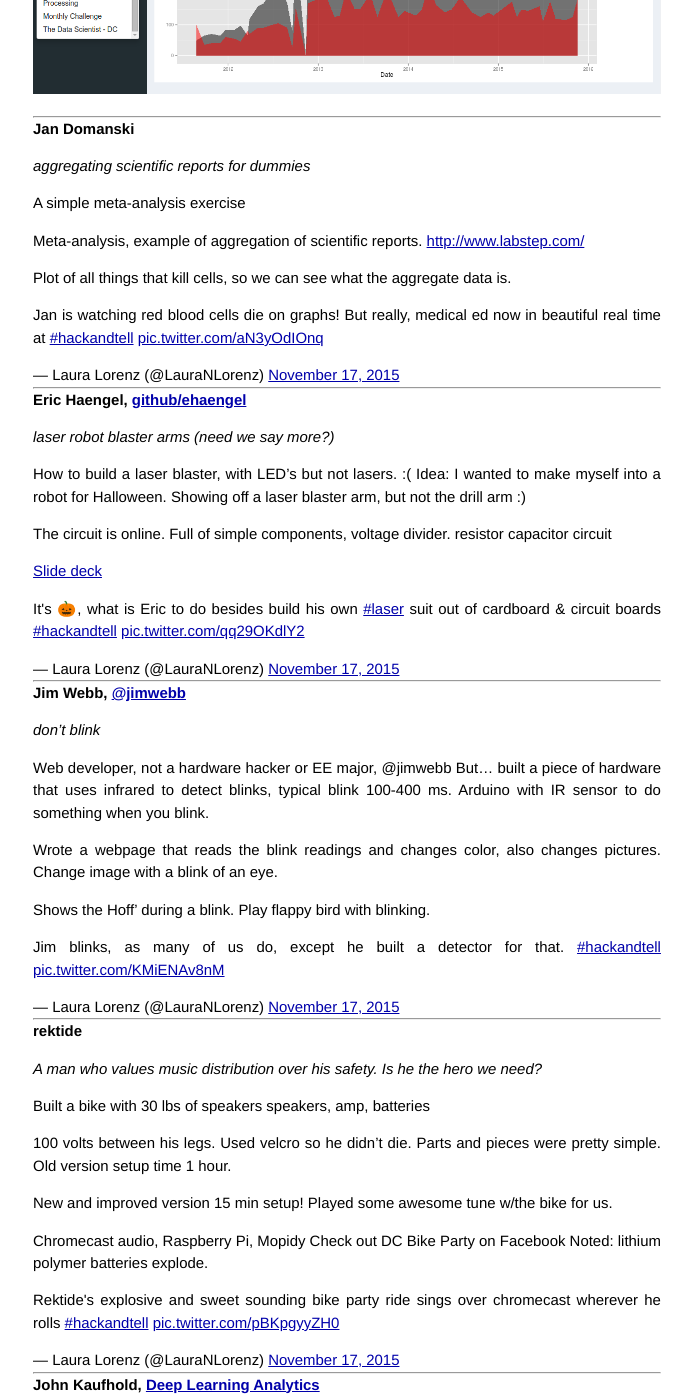
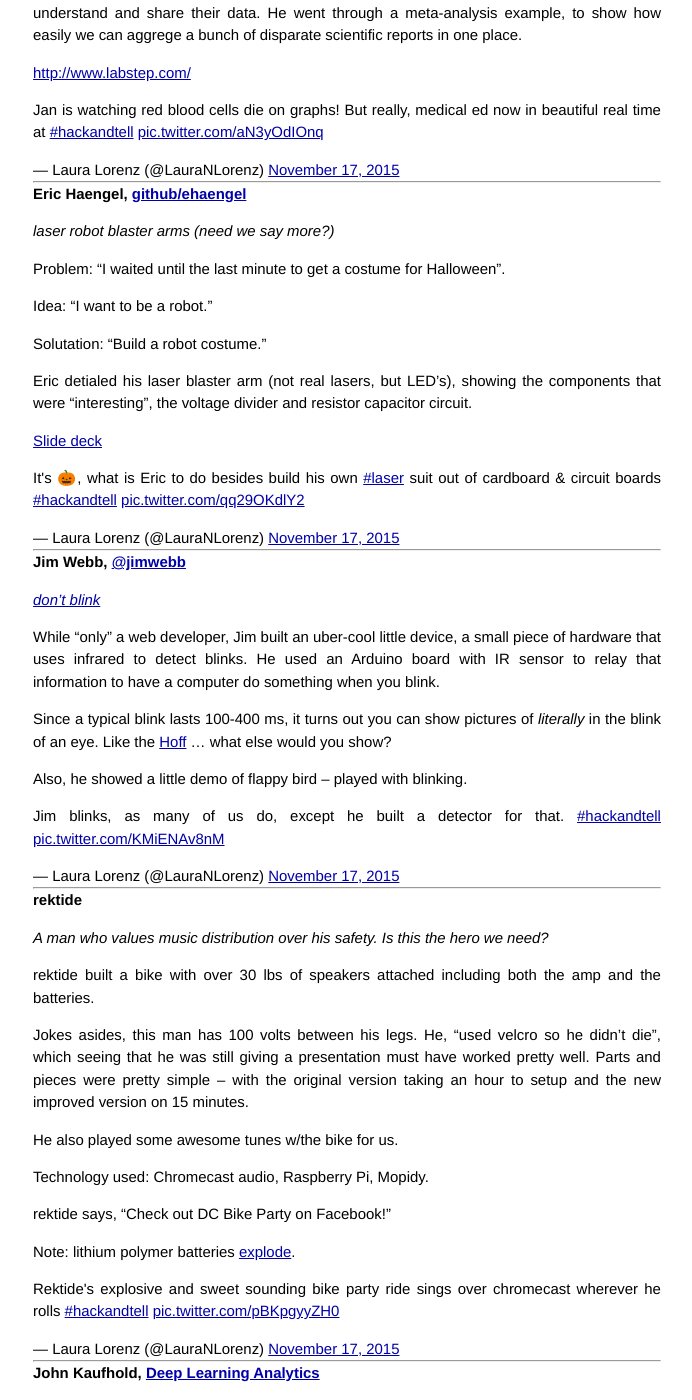
Before and after one commit to dchackandtell/dchackandtell.github.io, a Jekyll site: the page built from _posts/2015/2015-11-18-round-26.md, in a window 1280 px wide and 1400 px high, scrolled down 1717 px. Shown: the whole window, without its empty margins (293-985 px from the left). Built offline with Jekyll 4.4.1, drawn with Linux system fonts in a browser that asks for light colours; comment, search, counter and statistics services are not loaded; some of the changed text lies outside the part shown.

Commit message:
First draft

```diff
--- a/_posts/2015/2015-11-18-round-26.md
+++ b/_posts/2015/2015-11-18-round-26.md
@@ -31,15 +31,15 @@
 The day his fitbit and it died he started working on a device, an Arduino Uno R3 with a GPS logger and other parts -- and put the whole thing in a fanny pack.
  Now he has all the data!
 
+[Blog post](http://onceknewatechnohacker.blogspot.com/)
+
+[Slide deck](https://docs.google.com/presentation/d/1-1x5fayx34heKOtvB8B77Vld8l_S_pYmDIjWdkQxFZc/edit?usp=sharing)
+
 What's next? Nicer plots and commute data!
 
 Q from Steve: Anyone have experience plotting GPS tracks? Can you recommend tools/frameworks/libraries? If you can, contact him!
 
 Code lives at: [https://github.com/HackMasterFlash/GpsTrackTools](https://github.com/HackMasterFlash/GpsTrackTools)
-
-[Blog post](http://onceknewatechnohacker.blogspot.com/)
-
-[Slide deck](https://docs.google.com/presentation/d/1-1x5fayx34heKOtvB8B77Vld8l_S_pYmDIjWdkQxFZc/edit?usp=sharing)
 
 <blockquote class="twitter-tweet" lang="en"><p lang="en" dir="ltr">Steve broke his Fitbit 😓 so he built his own!! <a href="https://twitter.com/hashtag/hackandtell?src=hash">#hackandtell</a> <a href="https://twitter.com/hashtag/dopaminesquirts?src=hash">#dopaminesquirts</a> 💪 <a href="https://t.co/0IuBnP81hR">pic.twitter.com/0IuBnP81hR</a></p>&mdash; Laura Lorenz (@LauraNLorenz) <a href="https://twitter.com/LauraNLorenz/status/666410854003380224">November 17, 2015</a></blockquote>
 <script async src="//platform.twitter.com/widgets.js" charset="utf-8"></script>
@@ -49,31 +49,28 @@
 # Harlan Harris, [@harlanh](https://twitter.com/harlanh)
 _meta-meetup madness!_
 
-Promo for Data Science DC. (http://www.meetup.com/Data-Science-DC/)
+Harlan is part of _a lot_ of data-related meetups, [Data Science DC](http://www.meetup.com/Data-Science-DC/), et al.
+He often introduces these meetups by showing a plot about ... the meetup attendence itself!
+While deleciously self-referential, this took too much time so Harlin hacked together a shiny app that uses data from the official API itself.
 
-Meta talk about meetups themselves!
-
-Plots the data from meetup that shows the RSVP and headcounts automatically (for groups that enter their headcount).
-
-More data there in the future: event data, each member, their cross-group joins and their public posts.
+His app plots the data from meetup that shows the RSVP and headcounts automatically (for groups that enter their headcount). More data is there for the future: event data, each member, their cross-group joins and their public posts ... so much to do!
 
 Shiny App: [https://harlanh.shinyapps.io/shiny-meetup-stats](https://harlanh.shinyapps.io/shiny-meetup-stats)
 
 Code lives at [https://github.com/HarlanH/shiny-meetup-stats](https://github.com/HarlanH/shiny-meetup-stats)
 
-![](../../../assets/images/live_pics/round_26/Harlin_pres_11_15.png)
+<blockquote class="twitter-tweet" lang="en"><p lang="en" dir="ltr"><a href="https://twitter.com/HarlanH">@HarlanH</a> showed off a shiny new <a href="https://twitter.com/hashtag/Shiny?src=hash">#Shiny</a> app that exposes <a href="https://twitter.com/hashtag/meetup?src=hash">#meetup</a> data. <a href="https://twitter.com/hashtag/hackandtell?src=hash">#hackandtell</a> <a href="https://t.co/B4ppl9OByE">pic.twitter.com/B4ppl9OByE</a></p>&mdash; Laura Lorenz (@LauraNLorenz) <a href="https://twitter.com/LauraNLorenz/status/666412631599771648">November 17, 2015</a></blockquote>
+<script async src="//platform.twitter.com/widgets.js" charset="utf-8"></script>
 
 -------------
 
 # Jan Domanski
 _aggregating scientific reports for dummies_
 
-A simple meta-analysis exercise
+Jan wanted to show off a project he had been working on to help scientsits (and non-scientists) understand and share their data.
+He went through a meta-analysis example, to show how easily we can aggrege a bunch of disparate scientific reports in one place.
 
-Meta-analysis, example of aggregation of scientific reports.
 [http://www.labstep.com/](http://www.labstep.com/)
-
-Plot of all things that kill cells, so we can see what the aggregate data is.
 
 <blockquote class="twitter-tweet" lang="en"><p lang="en" dir="ltr">Jan is watching red blood cells die on graphs! But really, medical ed now in beautiful real time at <a href="https://twitter.com/hashtag/hackandtell?src=hash">#hackandtell</a> <a href="https://t.co/aN3yOdIOnq">pic.twitter.com/aN3yOdIOnq</a></p>&mdash; Laura Lorenz (@LauraNLorenz) <a href="https://twitter.com/LauraNLorenz/status/666414439609012224">November 17, 2015</a></blockquote>
 <script async src="//platform.twitter.com/widgets.js" charset="utf-8"></script>
@@ -83,12 +80,13 @@
 # Eric Haengel, [github/ehaengel](https://github.com/ehaengel)
 _laser robot blaster arms (need we say more?)_
 
-How to build a laser blaster, with LED's but not lasers. :(
-Idea: I wanted to make myself into a robot for Halloween.
-Showing off a laser blaster arm, but not the drill arm :)
+Problem: "I waited until the last minute to get a costume for Halloween".
 
-The circuit is online.
-Full of simple components, voltage divider. resistor capacitor circuit
+Idea: "I want to be a robot."
+
+Solutation: "Build a robot costume."
+
+Eric detialed his laser blaster arm (not real lasers, but LED's), showing the components that were "interesting", the voltage divider and resistor capacitor circuit.
 
 [Slide deck](https://drive.google.com/file/d/0B3-SNqkrm5dQQkpZdXlUTDc3MHc/view?usp=sharing)
 
@@ -98,17 +96,15 @@
 -------------
 
 # Jim Webb, [@jimwebb](https://twitter.com/jimwebb)
-_don't blink_
+_[don't blink](https://en.wikipedia.org/wiki/Blink_(Doctor_Who))_
 
-Web developer, not a hardware hacker or EE major, @jimwebb
-But... built a piece of hardware that uses infrared to detect blinks, typical blink 100-400 ms.
-Arduino with IR sensor to do something when you blink.
+While "only" a web developer, Jim built an uber-cool little device,
+a small piece of hardware that uses infrared to detect blinks.
+He used an Arduino board with IR sensor to relay that information to have a computer do something when you blink.
 
-Wrote a webpage that reads the blink readings and changes color, also changes pictures.
-Change image with a blink of an eye.
+Since a typical blink lasts 100-400 ms, it turns out you can show pictures of _literally_ in the blink of an eye. Like the [Hoff](https://en.wikipedia.org/wiki/David_Hasselhoff) ... what else would you show?
 
-Shows the Hoff' during a blink.
-Play flappy bird with blinking.
+Also, he showed a little demo of flappy bird -- played with blinking.
 
 <blockquote class="twitter-video" lang="en"><p lang="en" dir="ltr">Jim blinks, as many of us do, except he built a detector for that. <a href="https://twitter.com/hashtag/hackandtell?src=hash">#hackandtell</a> <a href="https://t.co/KMiENAv8nM">pic.twitter.com/KMiENAv8nM</a></p>&mdash; Laura Lorenz (@LauraNLorenz) <a href="https://twitter.com/LauraNLorenz/status/666424372941430784">November 17, 2015</a></blockquote>
 <script async src="//platform.twitter.com/widgets.js" charset="utf-8"></script>
@@ -117,19 +113,21 @@
 -------------
 
 # rektide
-_A man who values music distribution over his safety. Is he the hero we need?_
+_A man who values music distribution over his safety. Is this the hero we need?_
 
-Built a bike with 30 lbs of speakers
-speakers, amp, batteries
+rektide built a bike with over 30 lbs of speakers attached including both the amp and the batteries.
 
-100 volts between his legs. Used velcro so he didn't die. Parts and pieces were pretty simple. Old version setup time 1 hour.
+Jokes asides, this man has 100 volts between his legs.
+He, "used velcro so he didn't die", which seeing that he was still giving a presentation must have worked pretty well.
+Parts and pieces were pretty simple -- with the original version taking an hour to setup and the new improved version on 15 minutes.
 
-New and improved version 15 min setup!
-Played some awesome tune w/the bike for us.
+He also played some awesome tunes w/the bike for us.
 
-Chromecast audio, Raspberry Pi, Mopidy
-Check out DC Bike Party on Facebook
-Noted: lithium polymer batteries explode.
+Technology used: Chromecast audio, Raspberry Pi, Mopidy.
+
+rektide says, "Check out DC Bike Party on Facebook!"
+
+Note: lithium polymer batteries [explode](https://www.youtube.com/watch?v=-DcpANRFrI4).
 
 <blockquote class="twitter-tweet" lang="en"><p lang="en" dir="ltr">Rektide&#39;s explosive and sweet sounding bike party ride sings over chromecast wherever he rolls <a href="https://twitter.com/hashtag/hackandtell?src=hash">#hackandtell</a> <a href="https://t.co/pBKpgyyZH0">pic.twitter.com/pBKpgyyZH0</a></p>&mdash; Laura Lorenz (@LauraNLorenz) <a href="https://twitter.com/LauraNLorenz/status/666421242115805185">November 17, 2015</a></blockquote>
 <script async src="//platform.twitter.com/widgets.js" charset="utf-8"></script>
@@ -139,11 +137,11 @@
 # John Kaufhold, [Deep Learning Analytics](http://www.deeplearninganalytics.com/)
 _portable deep learning_
 
-Jetson TK1
-NVIDIA processor, 192 core graphics card.
-Small device built -- case built for a project.
-Learned that he can put it in a sandwich box.
-Deep learning device, mobile. Trying to get sensor data into deep learning data decisions.
+John wants to take his deep learning on the go so he experimented with building a custom case to house a Jetson TK1 NVIDIA processor (a 192 core graphics card).
+
+After a lot of work he realized he could enclose the entire thing in a  sandwich box instead -- how's that for under-engineering!
+
+![](../../../assets/images/live_pics/round_26/nvidia_box.jpg)
 
 <blockquote class="twitter-tweet" lang="en"><p lang="en" dir="ltr">John once put his <a href="https://twitter.com/hashtag/mobile?src=hash">#mobile</a> <a href="https://twitter.com/hashtag/GPU?src=hash">#GPU</a> in a hand cut plexiglass case, but now suggests sandwich boxes. <a href="https://twitter.com/hashtag/hackandtell?src=hash">#hackandtell</a> <a href="https://t.co/afC3If8jfY">pic.twitter.com/afC3If8jfY</a></p>&mdash; Laura Lorenz (@LauraNLorenz) <a href="https://twitter.com/LauraNLorenz/status/666422109225263105">November 17, 2015</a></blockquote>
 <script async src="//platform.twitter.com/widgets.js" charset="utf-8"></script>
@@ -153,13 +151,11 @@
 # Travis Hoppe, [@metasemantic](https://twitter.com/metasemantic)
 _Bro do you even science?_
 
-Recurrent Neural Network (RNN) with the Long Short Term Memory (LSTM)
-char-rnn (Andrej Karpathy): Lua/torch library to implement RNN-LSTM
-https://github.com/karpathy/char-rnn
+Travis build a Recurrent Neural Network (RNN) with the Long Short Term Memory (LSTM) using [char-rnn](https://github.com/karpathy/char-rnn) library (by Andrej Karpathy).
 
-arXiv.org: downloaded everything because that's what Travis does ;)
-Machine Learning: trained all categories on the same set of hyperparameters
-Generated fake article titles: scientists couldn't figure out which were real!
+He then downloaded the [http://arxiv.org/](http://arxiv.org/) (because that's what Travis does) and trained this machine on all categories with the same set of hyperparameters.
+
+He then generated fake article titles: scientists couldn't figure out which were real!
 
 Code lives [here](https://github.com/thoppe/RNN_science_titles)
 
@@ -167,16 +163,16 @@
 
 Colah's Blog: [Understanding LSTM Networks](http://colah.github.io/posts/2015-08-Understanding-LSTMs/)
 
-![](../../../assets/images/live_pics/round_26/Travis_pres_11_15.png)
+<blockquote class="twitter-tweet" lang="en"><p lang="en" dir="ltr"><a href="https://twitter.com/metasemantic">@metasemantic</a> punk&#39;d astrophysicists with fake journal titles trained via <a href="https://twitter.com/hashtag/RNN?src=hash">#RNN</a> Next step tupac (or artificial life) <a href="https://t.co/E6Qikm6YxG">pic.twitter.com/E6Qikm6YxG</a></p>&mdash; Laura Lorenz (@LauraNLorenz) <a href="https://twitter.com/LauraNLorenz/status/666424269681926144">November 17, 2015</a></blockquote>
+<script async src="//platform.twitter.com/widgets.js" charset="utf-8"></script>
 
 -------------
 
 # Merav Yuravlivker, [@merav_yurav](https://twitter.com/merav_yurav)
 _mapping sucide bombings with an interactive graph_
 
-
-First hack and tell. :)
-Suicide attacks in Paris, WaPo had a static visualization. Built a visualization using R and Shiny, bar charts and a choropleth.
+In Merav's first hack and tell she took a static visualization from WaPo of suicide attacks in Paris and built an interactive visualization using R and Shiny.
+The data comes alives with both bar charts and a choropleth, including all suicide attacks since 1985.
 
 Raw data source from University of Chicago, [cpostdata](http://cpostdata.uchicago.edu/search_new.php).
 
@@ -185,7 +181,6 @@
 <blockquote class="twitter-tweet" lang="en"><p lang="en" dir="ltr">Educate urself on the <a href="https://twitter.com/hashtag/worldwide?src=hash">#worldwide</a> situation w/ interactive maps of global suicide attack data by Merav <a href="https://twitter.com/hashtag/hackandtell?src=hash">#hackandtell</a> <a href="https://t.co/0SYp320mAV">pic.twitter.com/0SYp320mAV</a></p>&mdash; Laura Lorenz (@LauraNLorenz) <a href="https://twitter.com/LauraNLorenz/status/666432487367798784">November 17, 2015</a></blockquote>
 <script async src="//platform.twitter.com/widgets.js" charset="utf-8"></script>
 
-
 --------------------
 
 Thanks to everyone who presented, everyone who attended, [@metasemantic](https://twitter.com/metasemantic) for the writeup, [@LauraNLorenz](https://twitter.com/lauranlorenz) for the pictures, and of course thanks to our favorite [WeWork](https://www.wework.com/locations/washington-d-c/chinatown/) for hosting!
```
Also changed, not shown: other parts of _posts/2015/2015-11-18-round-26.md (+1 -1 lines), assets/images/live_pics/round_26/Harlin_pres_11_15.png (deleted), assets/images/live_pics/round_26/Travis_pres_11_15.png (deleted), assets/images/live_pics/round_26/nvidia_box.jpg (added).
